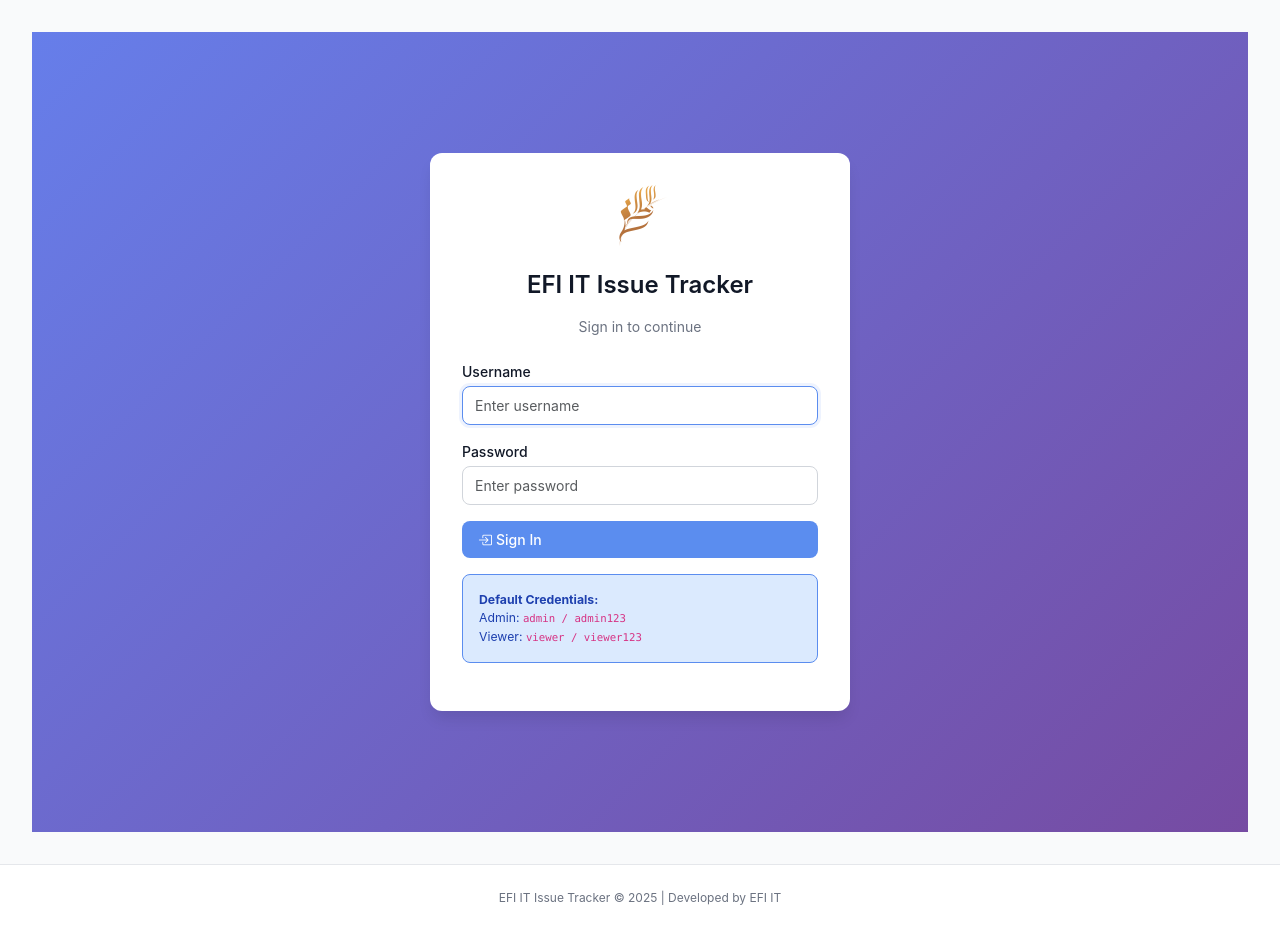
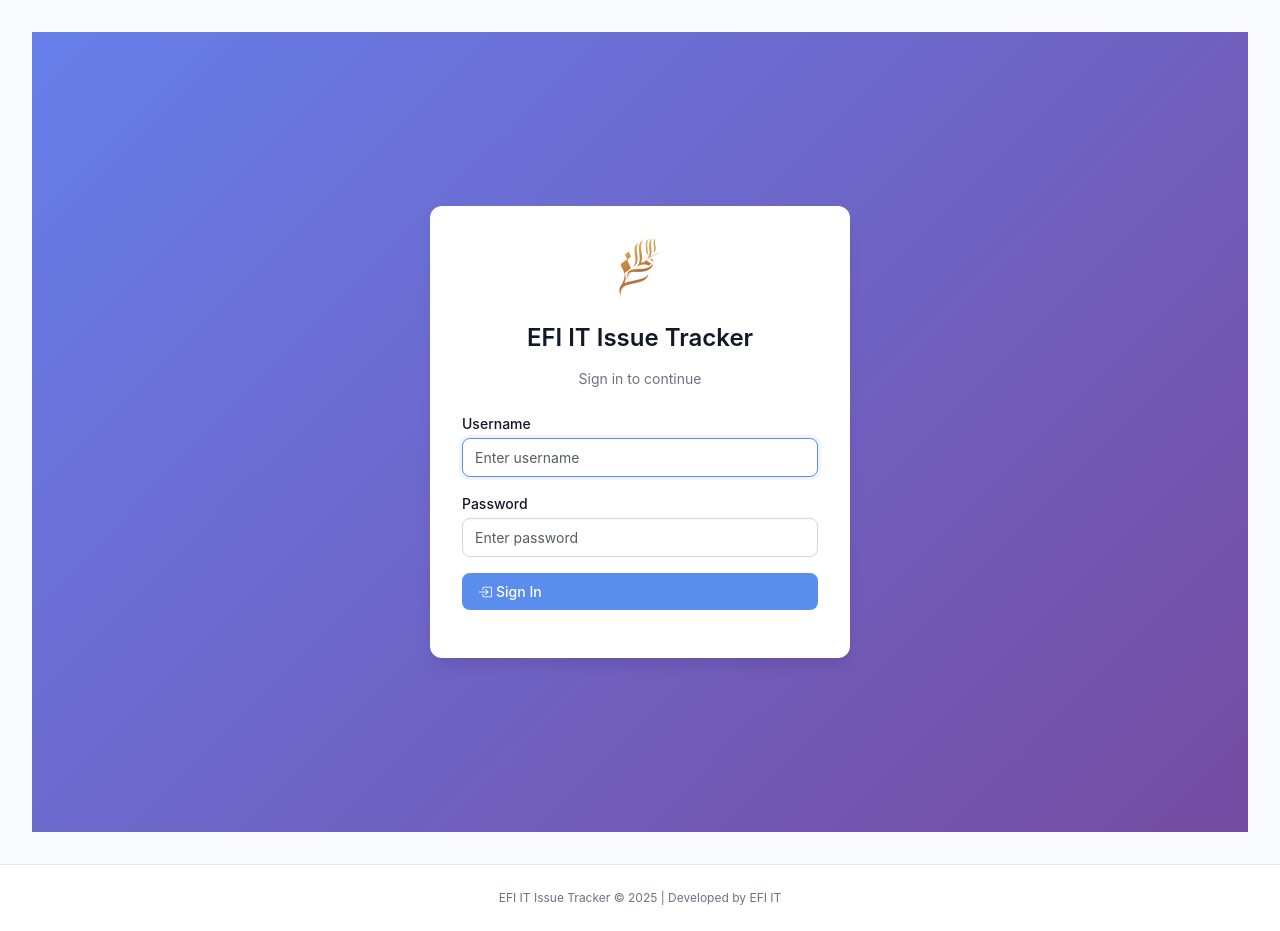
Before and after one commit to deepaksx/IssueTracker, a Flask app: page /login in a window 1280 px wide. Run offline with Flask 3, Linux system fonts and the light colour scheme; some libraries are stand-ins or nearby versions.

Commit message:
Remove credentials display from login page
Security improvement: Removed the alert box showing default credentials on the login page.

This prevents:
- Credentials visible to anyone who opens the login page
- Security risk during screen sharing or demos
- Unauthorized access if page is left open
- Exposure in screenshots or recordings

Default credentials are still documented in:
- README.md
- Setup guides
- For initial access only

Users should receive credentials privately from IT admin, not from public login page.

```diff
--- a/templates/login.html
+++ b/templates/login.html
@@ -30,14 +30,6 @@
                 </button>
             </div>
         </form>
-
-        <div class="alert alert-info">
-            <small>
-                <strong>Default Credentials:</strong><br>
-                Admin: <code>admin / admin123</code><br>
-                Viewer: <code>viewer / viewer123</code>
-            </small>
-        </div>
     </div>
 </div>
 {% endblock %}
```
